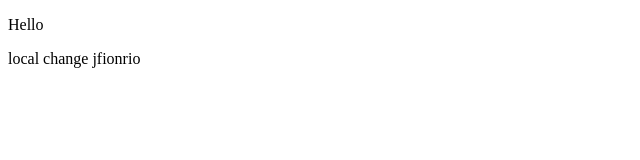
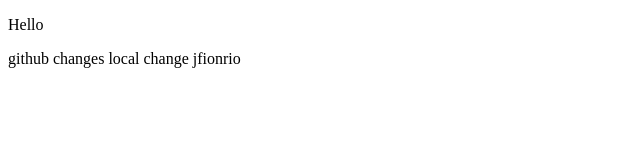
Before and after one commit to Annnie23/Gittest-dk-2023, a plain HTML site: page index.html in a window 1280 px wide. Shown: the whole page, without its empty margins (0-640 px from the left). Drawn offline with Linux system fonts and the light colour scheme.

Commit message:
Update index.html

```diff
--- a/index.html
+++ b/index.html
@@ -12,6 +12,8 @@
 </body>
 </html>
 
+github changes
+
 
 local change
 jfionrio
```
